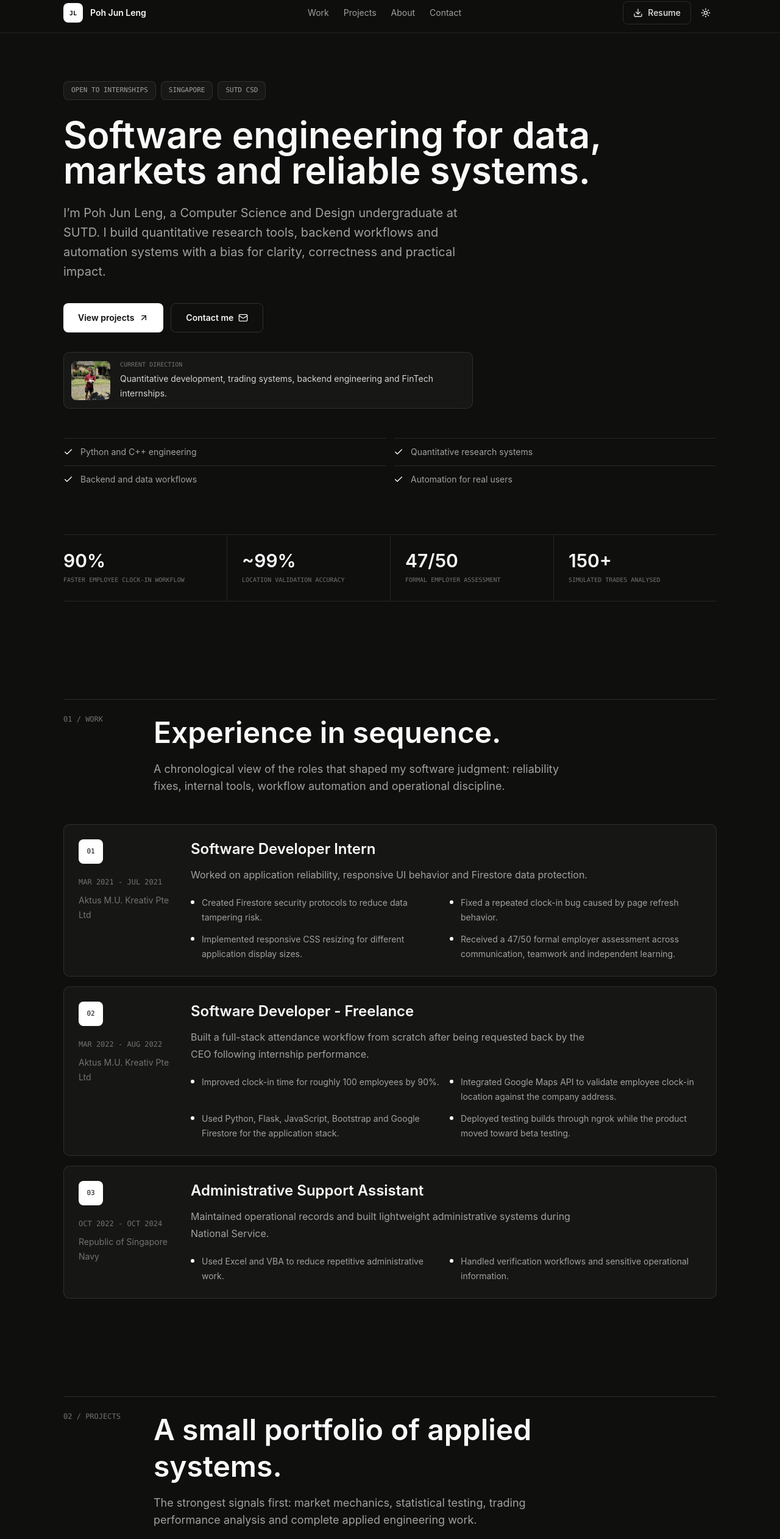
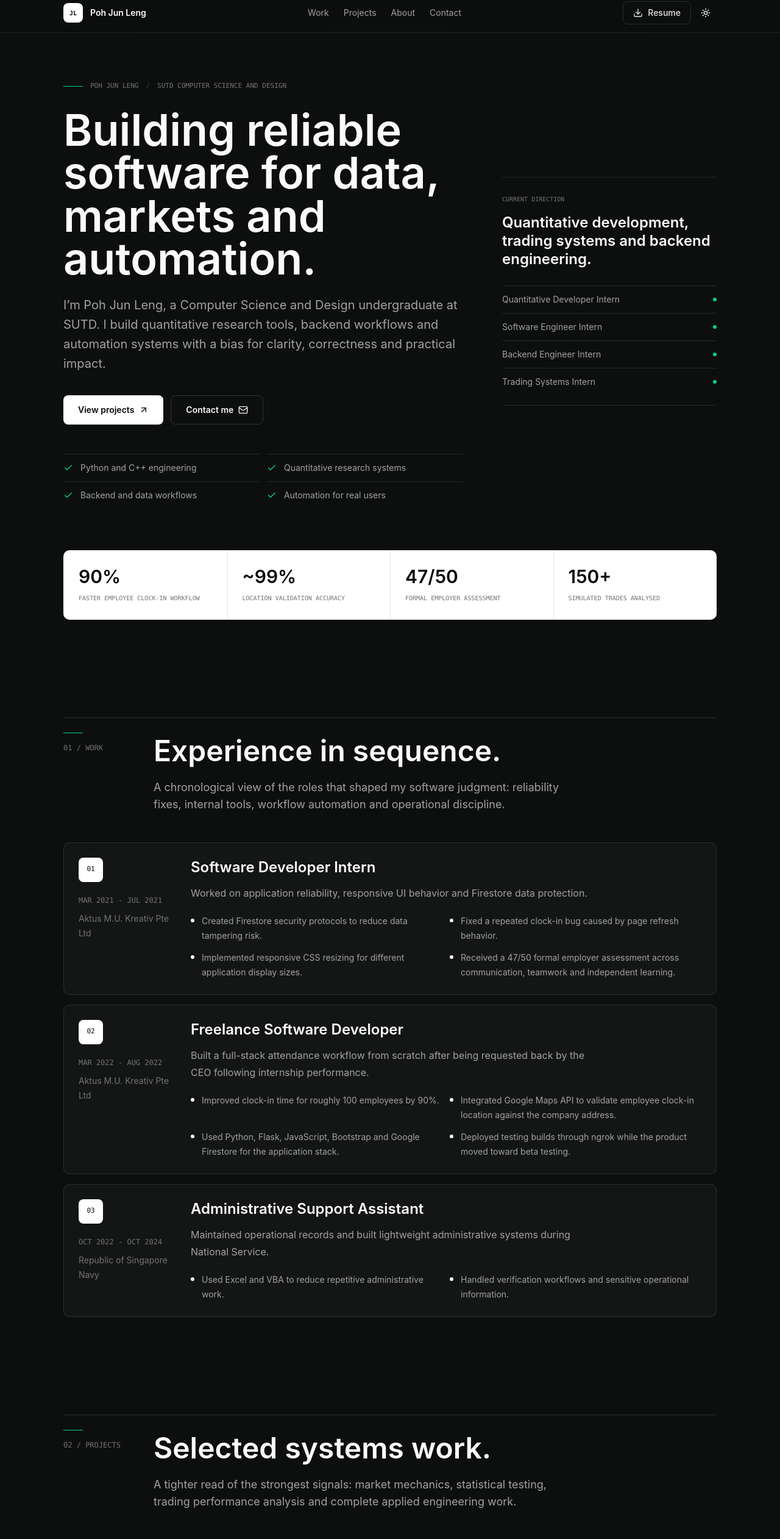
Before and after one commit to junlengg/junleng, a React (Vite) app: page / in a window 1280 px wide. Shown: the part 11-2534 px from the top of the page at 61% size. Built offline with nearby package versions, Linux system fonts and the light colour scheme.

Commit message:
Polish portfolio UI and remove profile photo

```diff
--- a/src/App.jsx
+++ b/src/App.jsx
@@ -36,6 +36,13 @@ const focusAreas = [
   'Automation for real users',
 ];
 
+const signalItems = [
+  'Quantitative Developer Intern',
+  'Software Engineer Intern',
+  'Backend Engineer Intern',
+  'Trading Systems Intern',
+];
+
 const experience = [
   {
     role: 'Software Developer Intern',
@@ -51,7 +58,7 @@ const experience = [
     ],
   },
   {
-    role: 'Software Developer - Freelance',
+    role: 'Freelance Software Developer',
     company: 'Aktus M.U. Kreativ Pte Ltd',
     period: 'Mar 2022 - Aug 2022',
     summary:
@@ -157,6 +164,9 @@ const skillGroups = [
   ['Tools', ['React', 'Flask', 'Firestore', 'REST APIs', 'Keras', 'Matplotlib']],
 ];
 
+const featuredProjects = projects.slice(0, 3);
+const supportingProjects = projects.slice(3);
+
 const fadeUp = {
   hidden: { opacity: 1, y: 10 },
   visible: { opacity: 1, y: 0 },
@@ -174,9 +184,12 @@ function SectionHeading({ index, eyebrow, title, copy }) {
       viewport={{ once: true, margin: '-80px' }}
       className="grid gap-5 border-t border-neutral-950/12 pt-6 dark:border-white/12 md:grid-cols-[8rem_1fr]"
     >
-      <p className="font-mono text-xs uppercase text-neutral-500 dark:text-neutral-500">
-        {index} / {eyebrow}
-      </p>
+      <div className="flex items-center gap-3 md:block">
+        <span className="block h-px w-8 bg-emerald-600 dark:bg-emerald-400 md:mb-4" />
+        <p className="font-mono text-xs uppercase text-neutral-500 dark:text-neutral-500">
+          {index} / {eyebrow}
+        </p>
+      </div>
       <div className="max-w-3xl">
         <h2 className="text-3xl font-semibold leading-tight tracking-normal text-neutral-950 dark:text-neutral-50 md:text-5xl">
           {title}
@@ -214,8 +227,8 @@ function App() {
   };
 
   return (
-    <main className="min-h-screen overflow-x-clip bg-[#f6f5f1] text-neutral-950 transition-colors duration-300 dark:bg-[#0f0f0e] dark:text-neutral-50">
-      <header className="fixed inset-x-0 top-0 z-50 border-b border-neutral-950/8 bg-[#f6f5f1]/88 backdrop-blur-xl dark:border-white/8 dark:bg-[#0f0f0e]/88">
+    <main className="min-h-screen overflow-x-clip bg-[#f5f2ea] text-neutral-950 transition-colors duration-300 dark:bg-[#0d0f0e] dark:text-neutral-50">
+      <header className="fixed inset-x-0 top-0 z-50 border-b border-neutral-950/8 bg-[#f5f2ea]/88 backdrop-blur-xl dark:border-white/8 dark:bg-[#0d0f0e]/88">
         <div className={`${containerClass} flex h-16 items-center justify-between`}>
           <button
             type="button"
@@ -291,22 +304,19 @@ function App() {
         )}
       </header>
 
-      <section className="pt-16">
-        <div className={`${containerClass} grid min-h-[calc(100vh-4rem)] items-center py-16 lg:py-20`}>
+      <section className="relative pt-16">
+        <div className="pointer-events-none absolute inset-x-0 top-16 h-px bg-gradient-to-r from-transparent via-emerald-500/40 to-transparent" />
+        <div className={`${containerClass} grid min-h-[calc(100vh-4rem)] items-center py-16 lg:grid-cols-[minmax(0,1fr)_22rem] lg:gap-16 lg:py-20`}>
           <Motion.div variants={fadeUp} initial="hidden" animate="visible" transition={{ duration: 0.5 }}>
-            <div className="mb-7 flex flex-wrap gap-2">
-              {['Open to internships', 'Singapore', 'SUTD CSD'].map((item) => (
-                <span
-                  key={item}
-                  className="rounded-md border border-neutral-950/10 bg-white/45 px-3 py-1.5 font-mono text-[11px] uppercase text-neutral-600 dark:border-white/10 dark:bg-white/[0.04] dark:text-neutral-400"
-                >
-                  {item}
-                </span>
-              ))}
+            <div className="mb-7 flex flex-wrap items-center gap-x-3 gap-y-2 font-mono text-[11px] uppercase text-neutral-500 dark:text-neutral-500">
+              <span className="h-px w-8 bg-emerald-600 dark:bg-emerald-400" />
+              <span>Poh Jun Leng</span>
+              <span className="text-neutral-300 dark:text-neutral-700">/</span>
+              <span>SUTD Computer Science and Design</span>
             </div>
 
-            <h1 className="max-w-4xl text-5xl font-semibold leading-[0.98] tracking-normal text-neutral-950 dark:text-neutral-50 md:text-6xl">
-              Software engineering for data, markets and reliable systems.
+            <h1 className="max-w-4xl text-5xl font-semibold leading-[0.98] tracking-normal text-neutral-950 dark:text-neutral-50 md:text-7xl">
+              Building reliable software for data, markets and automation.
             </h1>
 
             <p className="mt-6 max-w-2xl text-lg leading-8 text-neutral-600 dark:text-neutral-400 md:text-xl">
@@ -333,43 +343,53 @@ function App() {
               </a>
             </div>
 
-            <div className="mt-8 flex max-w-2xl items-center gap-4 rounded-lg border border-neutral-950/10 bg-white/50 p-3 backdrop-blur dark:border-white/10 dark:bg-white/[0.035]">
-              <img
-                src="/profile-hero.jpg"
-                alt="Poh Jun Leng"
-                className="size-16 shrink-0 rounded-md object-cover object-[70%_42%]"
-              />
-              <div>
-                <p className="font-mono text-[10px] uppercase text-neutral-500">Current direction</p>
-                <p className="mt-1 text-sm leading-6 text-neutral-700 dark:text-neutral-300">
-                  Quantitative development, trading systems, backend engineering and FinTech internships.
-                </p>
-              </div>
-            </div>
-
             <div className="mt-12 grid gap-3 sm:grid-cols-2">
               {focusAreas.map((item) => (
                 <div
                   key={item}
                   className="flex items-center gap-3 border-t border-neutral-950/10 pt-3 text-sm text-neutral-600 dark:border-white/10 dark:text-neutral-400"
                 >
-                  <Check className="size-4 shrink-0 text-neutral-950 dark:text-white" />
+                  <Check className="size-4 shrink-0 text-emerald-700 dark:text-emerald-400" />
                   {item}
                 </div>
               ))}
             </div>
           </Motion.div>
+
+          <Motion.aside
+            variants={fadeUp}
+            initial="hidden"
+            animate="visible"
+            transition={{ duration: 0.5, delay: 0.08 }}
+            className="mt-14 border-y border-neutral-950/10 py-7 dark:border-white/10 lg:mt-0"
+          >
+            <p className="font-mono text-[10px] uppercase text-neutral-500">Current direction</p>
+            <p className="mt-4 text-2xl font-semibold leading-tight tracking-normal text-neutral-950 dark:text-neutral-50">
+              Quantitative development, trading systems and backend engineering.
+            </p>
+            <div className="mt-7 grid gap-3">
+              {signalItems.map((item) => (
+                <div
+                  key={item}
+                  className="flex items-center justify-between gap-4 border-t border-neutral-950/10 pt-3 text-sm dark:border-white/10"
+                >
+                  <span className="text-neutral-600 dark:text-neutral-400">{item}</span>
+                  <span className="size-1.5 shrink-0 rounded-full bg-emerald-600 dark:bg-emerald-400" />
+                </div>
+              ))}
+            </div>
+          </Motion.aside>
         </div>
 
         <div className={`${containerClass} pb-20`}>
-          <div className="grid border-y border-neutral-950/10 dark:border-white/10 sm:grid-cols-4">
+          <div className="grid rounded-lg border border-neutral-950/10 bg-neutral-950 text-white dark:border-white/10 dark:bg-white dark:text-neutral-950 sm:grid-cols-4">
             {proofPoints.map((point, index) => (
               <div
                 key={point.label}
-                className={`py-6 ${index > 0 ? 'sm:border-l sm:border-neutral-950/10 sm:pl-6 dark:sm:border-white/10' : ''}`}
+                className={`p-5 sm:p-6 ${index > 0 ? 'border-t border-white/10 sm:border-l sm:border-t-0 dark:border-neutral-950/10' : ''}`}
               >
                 <p className="text-3xl font-semibold tracking-normal">{point.value}</p>
-                <p className="mt-1 font-mono text-[10px] uppercase leading-5 text-neutral-500 dark:text-neutral-500">
+                <p className="mt-2 font-mono text-[10px] uppercase leading-5 text-white/55 dark:text-neutral-500">
                   {point.label}
                 </p>
               </div>
@@ -434,12 +454,12 @@ function App() {
           <SectionHeading
             index="02"
             eyebrow="Projects"
-            title="A small portfolio of applied systems."
-            copy="The strongest signals first: market mechanics, statistical testing, trading performance analysis and complete applied engineering work."
+            title="Selected systems work."
+            copy="A tighter read of the strongest signals: market mechanics, statistical testing, trading performance analysis and complete applied engineering work."
           />
 
-          <div className="mt-12 grid gap-5 lg:grid-cols-2">
-            {projects.map((project, index) => (
+          <div className="mt-12 grid gap-5 lg:grid-cols-3">
+            {featuredProjects.map((project, index) => (
               <Motion.article
                 key={project.title}
                 variants={fadeUp}
@@ -447,39 +467,16 @@ function App() {
                 whileInView="visible"
                 transition={{ duration: 0.45, delay: index * 0.04 }}
                 viewport={{ once: true, margin: '-60px' }}
-                className={`rounded-lg border border-neutral-950/10 bg-white/58 p-5 transition-all hover:-translate-y-1 hover:bg-white/80 hover:shadow-[0_20px_60px_rgba(20,20,18,0.07)] dark:border-white/10 dark:bg-white/[0.03] dark:hover:bg-white/[0.045] sm:p-6 ${
-                  project.image ? 'lg:col-span-2 lg:grid lg:grid-cols-[0.95fr_1.05fr] lg:gap-7' : ''
-                }`}
+                className="rounded-lg border border-neutral-950/10 bg-white/58 p-5 transition-all hover:-translate-y-1 hover:bg-white/80 hover:shadow-[0_20px_60px_rgba(20,20,18,0.07)] dark:border-white/10 dark:bg-white/[0.03] dark:hover:bg-white/[0.045] sm:p-6"
               >
-                {project.image && (
-                  <a
-                    href={project.href}
-                    target="_blank"
-                    rel="noopener noreferrer"
-                    className="block overflow-hidden rounded-md border border-neutral-950/10 bg-neutral-950 dark:border-white/10"
-                  >
-                    <img
-                      src={project.image}
-                      alt={`${project.title} screenshot`}
-                      className="aspect-[16/10] w-full object-cover object-left-top transition-transform duration-500 hover:scale-[1.02]"
-                    />
-                  </a>
-                )}
-
-                <div className={project.image ? 'mt-6 lg:mt-0 lg:flex lg:flex-col lg:justify-center' : ''}>
+                <div>
                   <div className="flex items-center justify-between gap-4">
-                    <span className="font-mono text-[11px] uppercase text-neutral-500">{project.category}</span>
-                    {project.href && (
-                      <a
-                        href={project.href}
-                        target="_blank"
-                        rel="noopener noreferrer"
-                        className="inline-flex items-center gap-1 text-xs font-medium text-neutral-500 hover:text-neutral-950 dark:hover:text-white"
-                      >
-                        Live
-                        <ArrowUpRight className="size-3.5" />
-                      </a>
-                    )}
+                    <span className="font-mono text-[11px] uppercase text-emerald-700 dark:text-emerald-400">
+                      {project.category}
+                    </span>
+                    <span className="font-mono text-[10px] uppercase text-neutral-400">
+                      0{index + 1}
+                    </span>
                   </div>
                   <h3 className="mt-5 text-2xl font-semibold tracking-normal md:text-3xl">{project.title}</h3>
                   <p className="mt-4 max-w-xl leading-7 text-neutral-600 dark:text-neutral-400">
@@ -494,6 +491,42 @@ function App() {
                     ))}
                   </ul>
                   <div className="mt-6 flex flex-wrap gap-2">
+                    {project.tags.map((tag) => (
+                      <span
+                        key={tag}
+                        className="rounded-md border border-neutral-950/10 px-2.5 py-1.5 font-mono text-[10px] uppercase text-neutral-500 dark:border-white/10 dark:text-neutral-500"
+                      >
+                        {tag}
+                      </span>
+                    ))}
+                  </div>
+                </div>
+              </Motion.article>
+            ))}
+          </div>
+
+          <div className="mt-5 grid gap-5 lg:grid-cols-2">
+            {supportingProjects.map((project, index) => (
+              <Motion.article
+                key={project.title}
+                variants={fadeUp}
+                initial="hidden"
+                whileInView="visible"
+                transition={{ duration: 0.45, delay: index * 0.04 }}
+                viewport={{ once: true, margin: '-60px' }}
+                className="rounded-lg border border-neutral-950/10 bg-transparent p-5 dark:border-white/10 sm:p-6"
+              >
+                <div className="flex flex-col gap-6 sm:flex-row sm:items-start sm:justify-between">
+                  <div>
+                    <span className="font-mono text-[11px] uppercase text-neutral-500">
+                      Supporting work / {project.category}
+                    </span>
+                    <h3 className="mt-4 text-2xl font-semibold tracking-normal">{project.title}</h3>
+                    <p className="mt-3 max-w-xl leading-7 text-neutral-600 dark:text-neutral-400">
+                      {project.summary}
+                    </p>
+                  </div>
+                  <div className="flex shrink-0 flex-wrap gap-2 sm:max-w-[12rem] sm:justify-end">
                     {project.tags.map((tag) => (
                       <span
                         key={tag}
```
Also changed, not shown: public/profile-hero.jpg (deleted).
